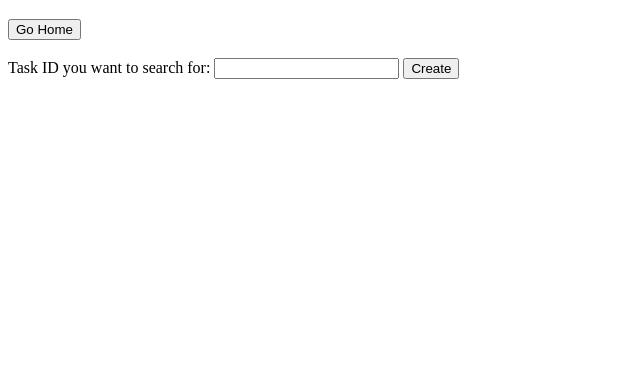
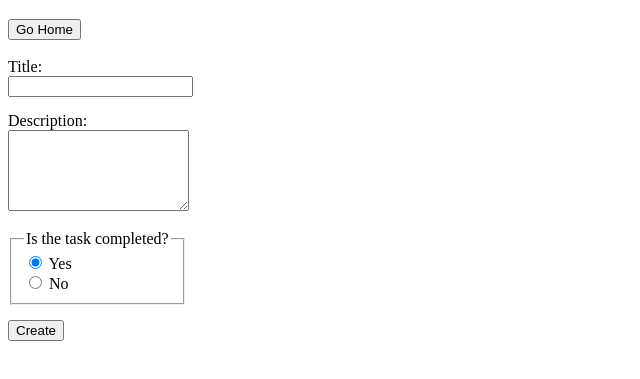
Before and after one commit to adnan-sheikh/task-manager-api, a website: page src/pages/create-task.html in a window 1280 px wide. Shown: the part 61-440 px from the top of the page, without its empty margins (0-640 px from the left). Drawn offline with Linux system fonts and the light colour scheme.

Commit message:
add fe setup and route logic update for creating task

```diff
--- a/src/db/index.js
+++ b/src/db/index.js
@@ -28,7 +28,7 @@ class MemDb {
   }
 
   static createNewTask(taskDetails) {
-    const newTask = { id: id++, taskDetails };
+    const newTask = { id: id++, ...taskDetails };
     db.tasks.push(newTask);
     return newTask;
   }
--- a/src/index.js
+++ b/src/index.js
@@ -38,8 +38,8 @@ app.get("/tasks", (req, res) => {
 
 app.post("/tasks", (req, res) => {
   const newTask = req.body;
-  console.log(newTask);
-  res.status(200).json({ message: "Successfully created new task!" });
+  const task = MemDb.createNewTask(newTask);
+  res.status(200).json({ message: "Successfully created new task!", task });
 });
 
 app.listen(PORT, (err) => {
--- a/src/pages/create-task.html
+++ b/src/pages/create-task.html
@@ -13,9 +13,44 @@
       </a>
     </div>
     <br />
-    <form id="createTaskForm">
-      <label for="taskId">Task ID you want to search for: </label>
-      <input type="text" id="taskId" name="taskId" />
+    <form
+      id="createTaskForm"
+      style="
+        display: flex;
+        flex-direction: column;
+        gap: 15px;
+        justify-content: center;
+        align-items: start;
+      "
+    >
+      <div>
+        <div>
+          <label for="title">Title: </label>
+        </div>
+        <input type="text" id="title" name="title" />
+      </div>
+      <div>
+        <div>
+          <label for="description">Description: </label>
+        </div>
+        <textarea
+          type="text"
+          id="description"
+          name="description"
+          rows="5"
+        ></textarea>
+      </div>
+      <fieldset style="width: fit-content">
+        <legend>Is the task completed?</legend>
+        <div>
+          <input type="radio" id="yes" name="completed" value="yes" checked />
+          <label for="yes">Yes</label>
+        </div>
+        <div>
+          <input type="radio" id="no" name="completed" value="no" />
+          <label for="no">No</label>
+        </div>
+      </fieldset>
       <button type="submit">Create</button>
     </form>
   </body>
@@ -25,10 +60,13 @@
       e.preventDefault();
       const formData = new FormData(createTaskForm);
       const newTask = Object.fromEntries(formData);
+      newTask.completed = newTask.completed === "yes" ? true : false;
       const res = await fetch("/tasks", {
         method: "POST",
         body: JSON.stringify(newTask),
-        "Content-Type": "application/json",
+        headers: {
+          "Content-Type": "application/json",
+        },
       });
       const backendTaskRes = await res.json();
       console.log(backendTaskRes);
```
